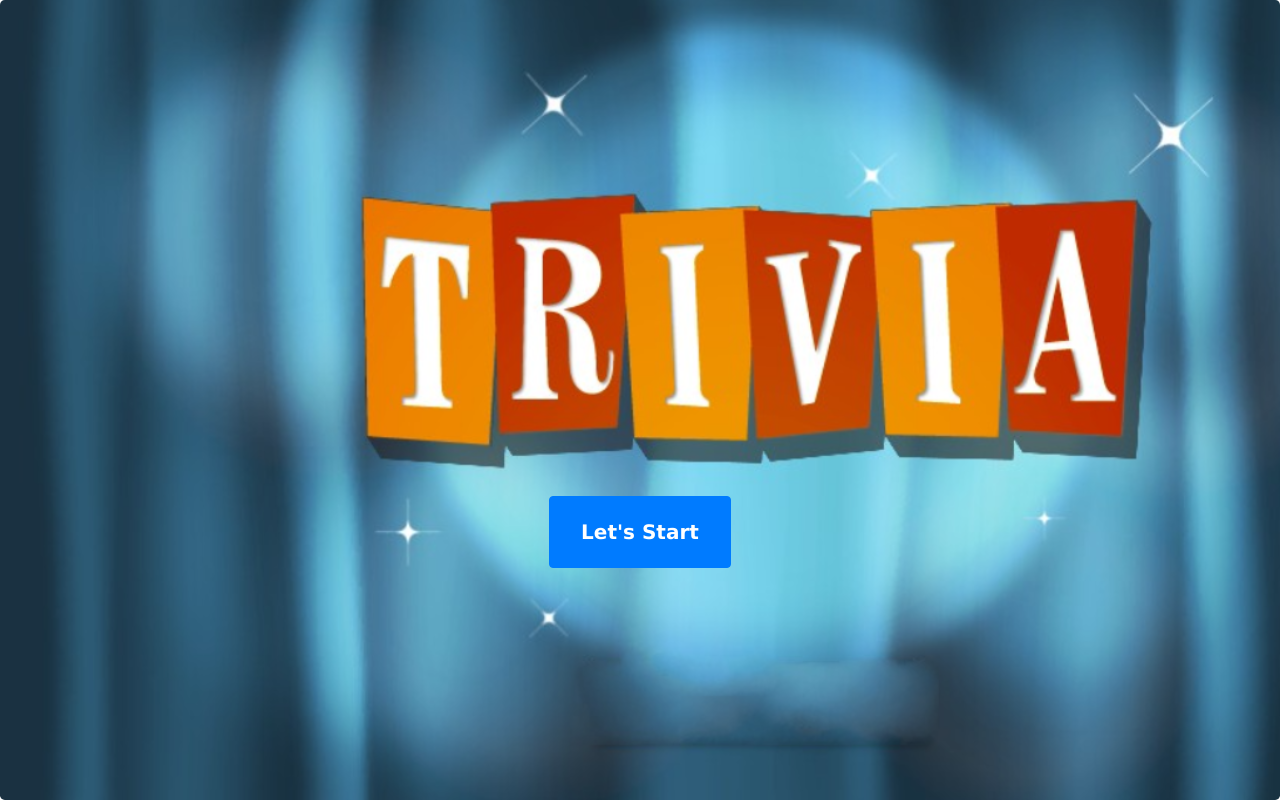
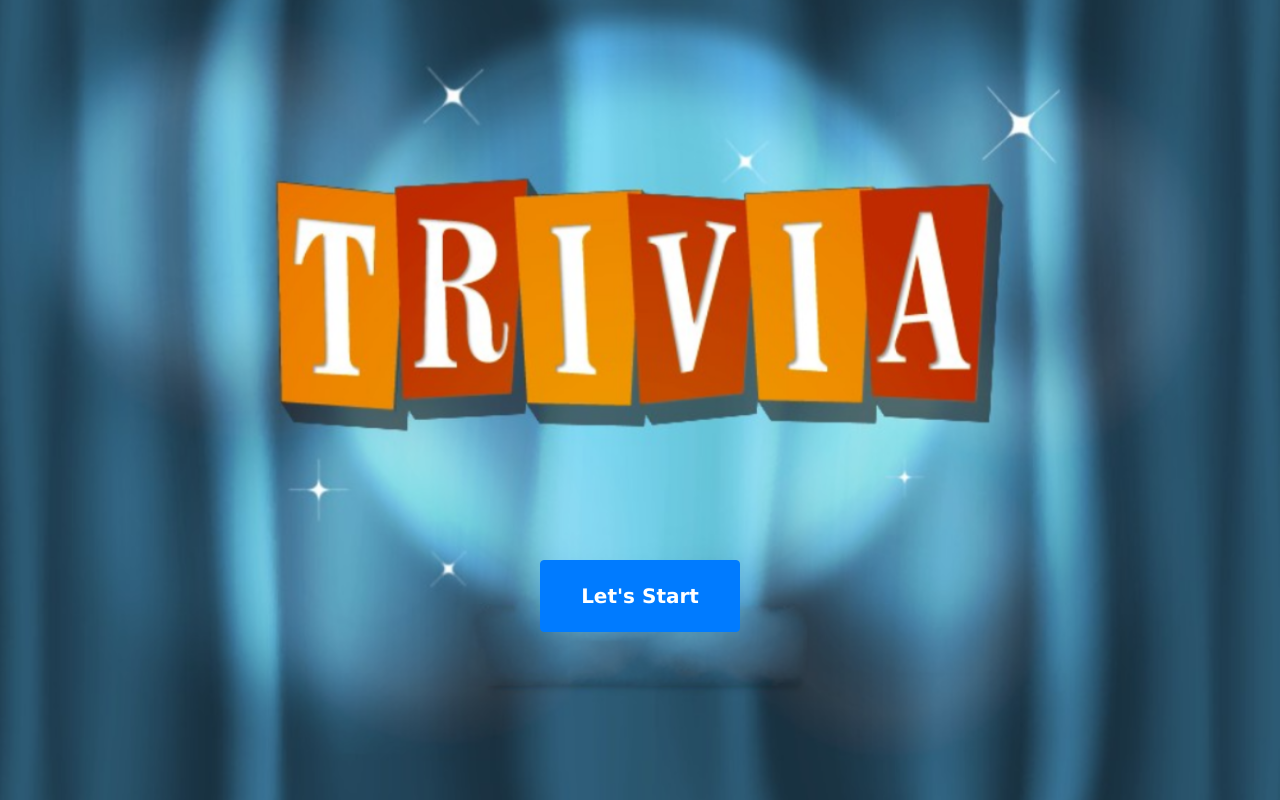
Before and after one commit to ali123321123/vue-trivia-game, a Vue app: page / in a window 1280 px wide. Built offline with nearby package versions, Linux system fonts and the light colour scheme.

Commit message:
fix: background issues

```diff
--- a/src/App.vue
+++ b/src/App.vue
@@ -7,32 +7,6 @@
         content="width=device-width, initial-scale=1, shrink-to-fit=no"
       />
     </head>
-    <div id="app">
-      <router-view />
-    </div>
+    <router-view />
   </html>
 </template>
-<script>
-export default {
-  name: "app",
-  components: {}
-};
-</script>
-
-<style>
-* {
-  margin: 0;
-}
-
-html,
-body {
-  height: 100%;
-}
-
-#app {
-  min-height: 100%;
-  height: auto !important;
-  height: 100%;
-  margin: 0 auto -30px;
-}
-</style>
--- a/src/views/Home.vue
+++ b/src/views/Home.vue
@@ -1,41 +1,29 @@
 <template>
-  <div class="jumbotron text-center">
-    <div :header="gameName">
-      <div id="btn-div">
-        <b-button
-          id="btn"
-          style="width:15%; padding:20px"
-          variant="primary"
-          href="#/questions"
-        >
-          Let's Start
-        </b-button>
-      </div>
-    </div>
-  </div>
+  <b-container id="start-screen" fluid>
+    <b-row id="button-row">
+      <b-button id="btn-start-game" variant="primary" href="#/questions">
+        Let's Start
+      </b-button>
+    </b-row>
+  </b-container>
 </template>
-<script>
-export default {
-  data() {
-    return {
-      gameName: "Vue Trivia Game"
-    };
-  }
-};
-</script>
 
 <style>
-.jumbotron {
+#start-screen {
   height: 100vh;
   background-image: url("../assets/background.png");
+  background-size: cover;
+  background-position: center;
 }
 
-#btn-div {
-  margin-top: 27em;
+#button-row {
+  justify-content: center;
+  vertical-align: middle;
 }
 
-#btn {
-  color: white;
+#btn-start-game {
+  margin-top: 70vh;
+  padding: 20px 40px;
   font-size: 20px;
   font-family: "Lucida Sans", "Lucida Sans Regular", "Lucida Grande",
     "Lucida Sans Unicode", Geneva, Verdana, sans-serif;
--- a/src/views/Questions.vue
+++ b/src/views/Questions.vue
@@ -1,12 +1,12 @@
 <template>
-  <div id="questions-component">
-    <div id="quiz">
+  <b-container id="game-screen" fluid>
+    <b-container id="quiz">
       <Question
         :question="questions[currentQuestion]"
         @answer-submitted="handleAnswerSubmitted"
       />
-    </div>
-  </div>
+    </b-container>
+  </b-container>
 </template>
 
 <script>
@@ -43,14 +43,15 @@ export default {
 </script>
 
 <style>
-#quiz {
-  margin: auto;
-  width: 60%;
-  padding: 10em;
+#game-screen {
+  height: 100vh;
+  background-image: url("../assets/background-all.jpg");
+  background-size: cover;
+  background-position: center;
 }
 
-#questions-component {
-  height: 100vh;
-  background-image: url("../assets/background-all.jpg");
+#quiz {
+  max-width: 50em;
+  padding-top: 10vh;
 }
 </style>
```
Also changed, not shown: src/assets/background-all.jpg, src/assets/background.png.
